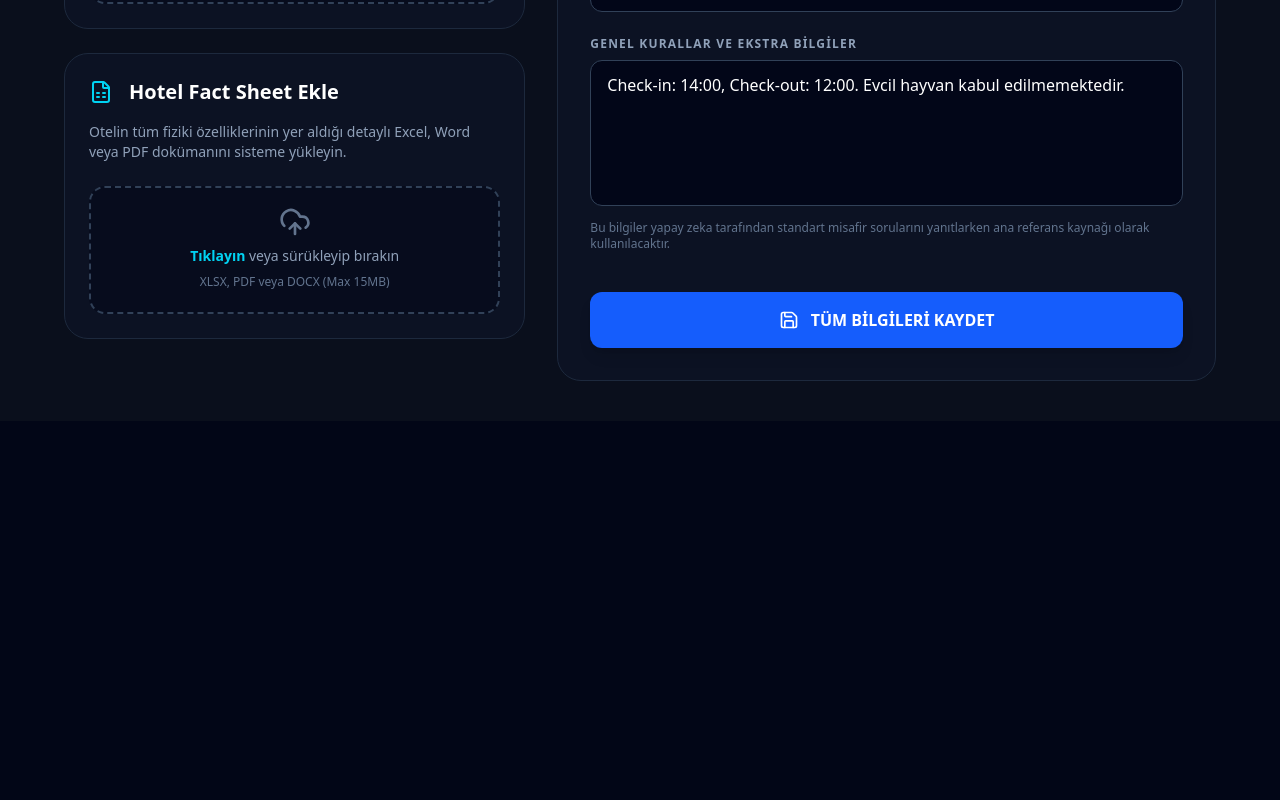
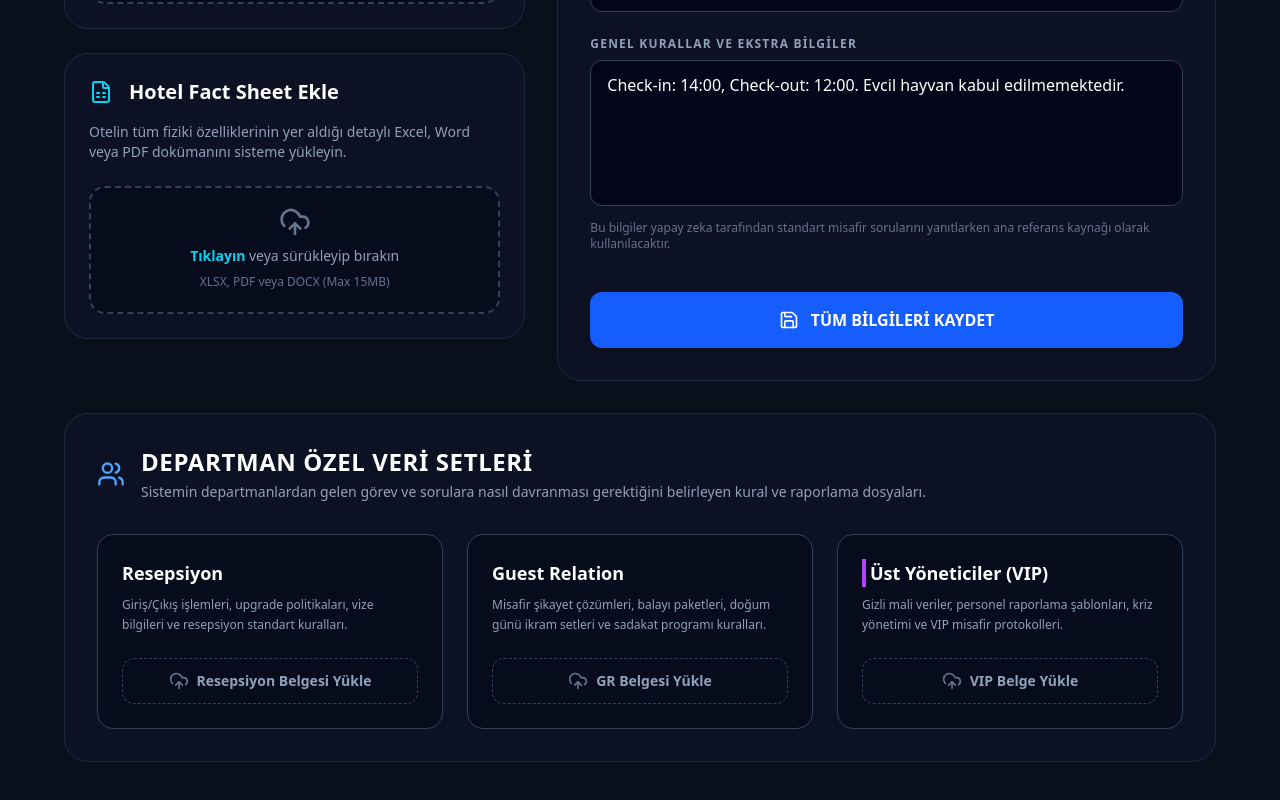
Before and after one commit to qltydigital-hub/HotelGenDigital, a Next.js app in the folder hotel-admin-dashboard/: page /settings in a window 1280 px wide. Shown: the part 420-1220 px from the top of the page. Before the commit the page ends 841 px from the top, so only its background shows below. Built offline with nearby package versions, Linux system fonts and the light colour scheme.

Commit message:
feat: added department docs to settings and working hours to admin panel

```diff
--- a/hotel-admin-dashboard/src/app/admin-panel/page.tsx
+++ b/hotel-admin-dashboard/src/app/admin-panel/page.tsx
@@ -1,6 +1,6 @@
 "use client";
 import React, { useState } from 'react';
-import { ShieldCheck, MessageCircle, Send, Plus, Trash2, Users, Save, CheckCircle2, Settings } from 'lucide-react';
+import { ShieldCheck, MessageCircle, Send, Plus, Trash2, Users, Save, CheckCircle2, Settings, Clock } from 'lucide-react';
 import Link from 'next/link';
 
 type Department = {
@@ -8,6 +8,8 @@ type Department = {
   name: string;
   telegramId: string;
   whatsappId: string;
+  startTime: string;
+  endTime: string;
 };
 
 export default function AdminPanel() {
@@ -15,11 +17,11 @@ export default function AdminPanel() {
   const [newDept, setNewDept] = useState('');
 
   const [departments, setDepartments] = useState<Department[]>([
-    { id: 1, name: 'Resepsiyon (Ön Büro)', telegramId: '-419082348', whatsappId: '+905551234567' },
-    { id: 2, name: 'Misafir İlişkileri (Guest Relation)', telegramId: '-412345678', whatsappId: '+905559876543' },
-    { id: 3, name: 'Kat Hizmetleri (Housekeeping)', telegramId: '', whatsappId: '' },
-    { id: 4, name: 'Yiyecek & İçecek (F&B)', telegramId: '', whatsappId: '' },
-    { id: 5, name: 'Teknik Servis', telegramId: '', whatsappId: '' },
+    { id: 1, name: 'Resepsiyon (Ön Büro)', telegramId: '-419082348', whatsappId: '+905551234567', startTime: '00:00', endTime: '23:59' },
+    { id: 2, name: 'Misafir İlişkileri (Guest Relation)', telegramId: '-412345678', whatsappId: '+905559876543', startTime: '08:00', endTime: '24:00' },
+    { id: 3, name: 'Kat Hizmetleri (Housekeeping)', telegramId: '', whatsappId: '', startTime: '08:00', endTime: '22:00' },
+    { id: 4, name: 'Yiyecek & İçecek (F&B)', telegramId: '', whatsappId: '', startTime: '07:00', endTime: '23:00' },
+    { id: 5, name: 'Teknik Servis', telegramId: '', whatsappId: '', startTime: '08:00', endTime: '18:00' },
   ]);
 
   const handleSave = () => {
@@ -27,7 +29,7 @@ export default function AdminPanel() {
     setTimeout(() => setSaved(false), 3000);
   };
 
-  const updateDept = (id: number, field: 'telegramId' | 'whatsappId', value: string) => {
+  const updateDept = (id: number, field: keyof Department, value: string) => {
     setDepartments(departments.map(d => d.id === id ? { ...d, [field]: value } : d));
   };
 
@@ -38,7 +40,9 @@ export default function AdminPanel() {
       id: Date.now(),
       name: newDept,
       telegramId: '',
-      whatsappId: ''
+      whatsappId: '',
+      startTime: '08:00',
+      endTime: '17:00'
     }]);
     setNewDept('');
   };
@@ -143,6 +147,27 @@ export default function AdminPanel() {
                     <div className="w-11 h-11" /> // Spacer
                   )}
                 </div>
+
+                {/* Çalışma Saatleri */}
+                <div className="md:col-span-12 flex flex-col sm:flex-row gap-4 sm:items-center bg-slate-900/80 rounded-xl p-3 border border-slate-800 mt-2">
+                   <div className="flex items-center gap-2 text-sm text-slate-400 min-w-[150px]">
+                      <Clock className="w-4 h-4 text-purple-400" />
+                      <span className="font-bold">Çalışma Saatleri (TR):</span>
+                   </div>
+                   <div className="flex items-center gap-3">
+                     <input type="time" value={dept.startTime} onChange={(e) => updateDept(dept.id, 'startTime', e.target.value)} className="bg-slate-950 border border-slate-700 rounded-lg px-3 py-2 text-sm text-white focus:outline-none focus:border-purple-500 text-center w-[110px]" />
+                     <span className="text-slate-500 font-bold">-</span>
+                     <input type="time" value={dept.endTime} onChange={(e) => updateDept(dept.id, 'endTime', e.target.value)} className="bg-slate-950 border border-slate-700 rounded-lg px-3 py-2 text-sm text-white focus:outline-none focus:border-purple-500 text-center w-[110px]" />
+                   </div>
+                   {dept.id !== 1 && (
+                     <div className="ml-auto text-xs font-bold text-amber-500/80 bg-amber-500/10 px-4 py-2 rounded-lg border border-amber-500/20">
+                       <span className="flex items-center gap-2">
+                         <span className="w-2 h-2 rounded-full bg-amber-500 animate-pulse"></span>
+                         Mesai dışı otomatik yönlendirme: Resepsiyon
+                       </span>
+                     </div>
+                   )}
+                </div>
               </div>
             ))}
           </div>
--- a/hotel-admin-dashboard/src/app/settings/page.tsx
+++ b/hotel-admin-dashboard/src/app/settings/page.tsx
@@ -1,6 +1,6 @@
 "use client";
 import React, { useState } from 'react';
-import { Settings, FileText, UploadCloud, Hotel, Save, CheckCircle2, Building, Info, FileSpreadsheet } from 'lucide-react';
+import { Settings, FileText, UploadCloud, Hotel, Save, CheckCircle2, Building, Info, FileSpreadsheet, Users } from 'lucide-react';
 import Link from 'next/link';
 
 export default function SettingsPage() {
@@ -154,6 +154,56 @@ export default function SettingsPage() {
                     </div>
 
                 </div>
+
+                {/* Departman Özel Eğitim & Veri Setleri */}
+                <div className="bg-slate-900/50 border border-slate-800 rounded-3xl p-8 relative overflow-hidden group hover:border-blue-500/30 transition-all">
+                    <div className="flex items-center gap-4 mb-8">
+                        <Users className="w-7 h-7 text-blue-400" />
+                        <div>
+                            <h2 className="text-2xl font-extrabold uppercase tracking-wide">Departman Özel Veri Setleri</h2>
+                            <p className="text-slate-400 text-sm mt-1">Sistemin departmanlardan gelen görev ve sorulara nasıl davranması gerektiğini belirleyen kural ve raporlama dosyaları.</p>
+                        </div>
+                    </div>
+
+                    <div className="grid md:grid-cols-3 gap-6">
+                        {/* Resepsiyon */}
+                        <div className="flex flex-col justify-between border border-slate-700 bg-slate-950/50 rounded-2xl p-6 hover:border-blue-500/30 transition-colors">
+                            <div>
+                                <h3 className="font-bold text-lg mb-2 text-white">Resepsiyon</h3>
+                                <p className="text-xs text-slate-400 mb-6 leading-relaxed">Giriş/Çıkış işlemleri, upgrade politikaları, vize bilgileri ve resepsiyon standart kuralları.</p>
+                            </div>
+                            <label className="flex items-center justify-center w-full py-3 border border-slate-700 border-dashed rounded-xl cursor-pointer hover:bg-slate-800/50 transition-colors group/btn">
+                                <UploadCloud className="w-5 h-5 text-slate-500 mr-2 group-hover/btn:text-blue-400" />
+                                <span className="text-sm text-slate-400 group-hover/btn:text-blue-400 font-bold">Resepsiyon Belgesi Yükle</span>
+                                <input type="file" className="hidden" />
+                            </label>
+                        </div>
+                        {/* Guest Relation */}
+                        <div className="flex flex-col justify-between border border-slate-700 bg-slate-950/50 rounded-2xl p-6 hover:border-blue-500/30 transition-colors">
+                            <div>
+                                <h3 className="font-bold text-lg mb-2 text-white">Guest Relation</h3>
+                                <p className="text-xs text-slate-400 mb-6 leading-relaxed">Misafir şikayet çözümleri, balayı paketleri, doğum günü ikram setleri ve sadakat programı kuralları.</p>
+                            </div>
+                            <label className="flex items-center justify-center w-full py-3 border border-slate-700 border-dashed rounded-xl cursor-pointer hover:bg-slate-800/50 transition-colors group/btn">
+                                <UploadCloud className="w-5 h-5 text-slate-500 mr-2 group-hover/btn:text-blue-400" />
+                                <span className="text-sm text-slate-400 group-hover/btn:text-blue-400 font-bold">GR Belgesi Yükle</span>
+                                <input type="file" className="hidden" />
+                            </label>
+                        </div>
+                        {/* Üst Yöneticiler */}
+                        <div className="flex flex-col justify-between border border-slate-700 bg-slate-950/50 rounded-2xl p-6 hover:border-purple-500/30 transition-colors">
+                            <div>
+                                <h3 className="font-bold text-lg mb-2 pl-1 border-l-4 border-purple-500 text-white">Üst Yöneticiler (VIP)</h3>
+                                <p className="text-xs text-slate-400 mb-6 leading-relaxed">Gizli mali veriler, personel raporlama şablonları, kriz yönetimi ve VIP misafir protokolleri.</p>
+                            </div>
+                            <label className="flex items-center justify-center w-full py-3 border border-slate-700 border-dashed rounded-xl cursor-pointer hover:bg-slate-800/50 transition-colors group/btn">
+                                <UploadCloud className="w-5 h-5 text-slate-500 mr-2 group-hover/btn:text-purple-400" />
+                                <span className="text-sm text-slate-400 group-hover/btn:text-purple-400 font-bold">VIP Belge Yükle</span>
+                                <input type="file" className="hidden" />
+                            </label>
+                        </div>
+                    </div>
+                </div>
             </div>
         </div>
     );
```
